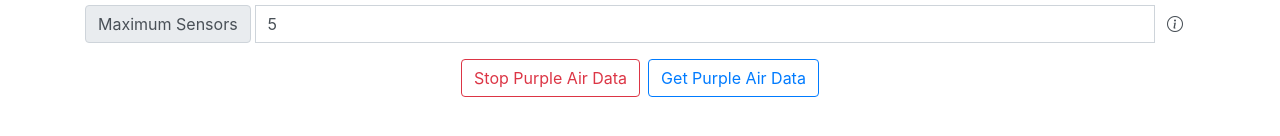
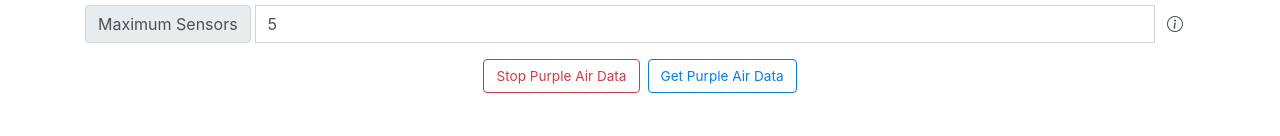
Before and after one commit to vverma9/codap-purpleair-plugin, a website with bundled scripts: page index.html in a window 1280 px wide. Shown: the part 356-492 px from the top of the page. Built offline with nearby package versions, Linux system fonts and the light colour scheme.

Commit message:
Fixing the fonts on buttons

```diff
--- a/index.html
+++ b/index.html
@@ -411,6 +411,7 @@
           id="stopPurpleAirData"
           onclick="purple_air.stopPurpleAirData()"
           class="btn btn-outline-danger mt-2 mr-2"
+          style="font-size: 0.85rem;"
         >
           Stop Purple Air Data
         </button>
@@ -419,6 +420,7 @@
           id="getPurpleAirData"
           onclick="purple_air.getPurpleAirData()"
           class="btn btn-outline-primary mt-2"
+          style="font-size: 0.85rem;"
         >
           Get Purple Air Data
         </button>
```
